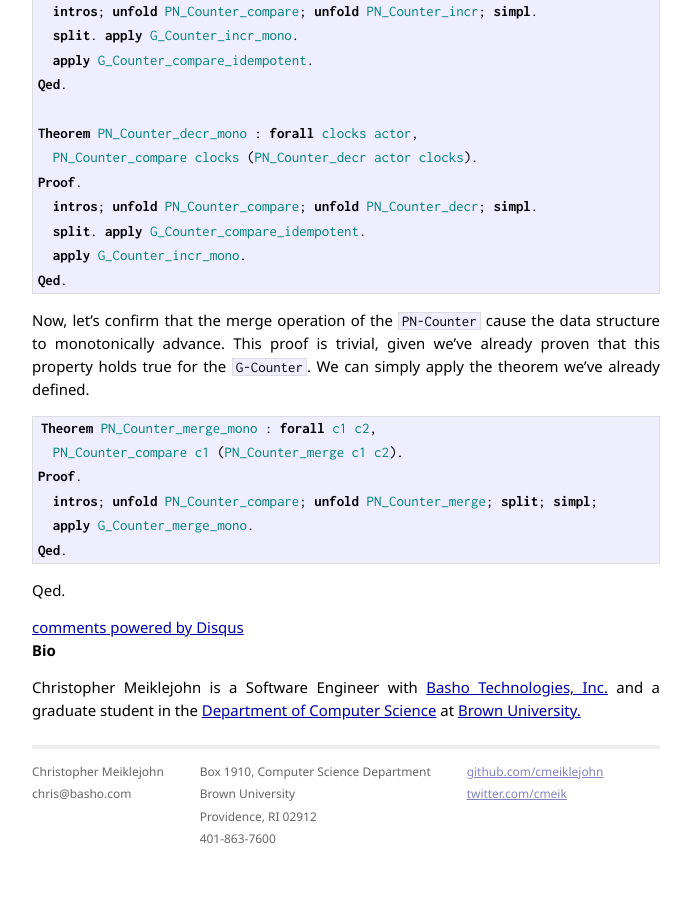
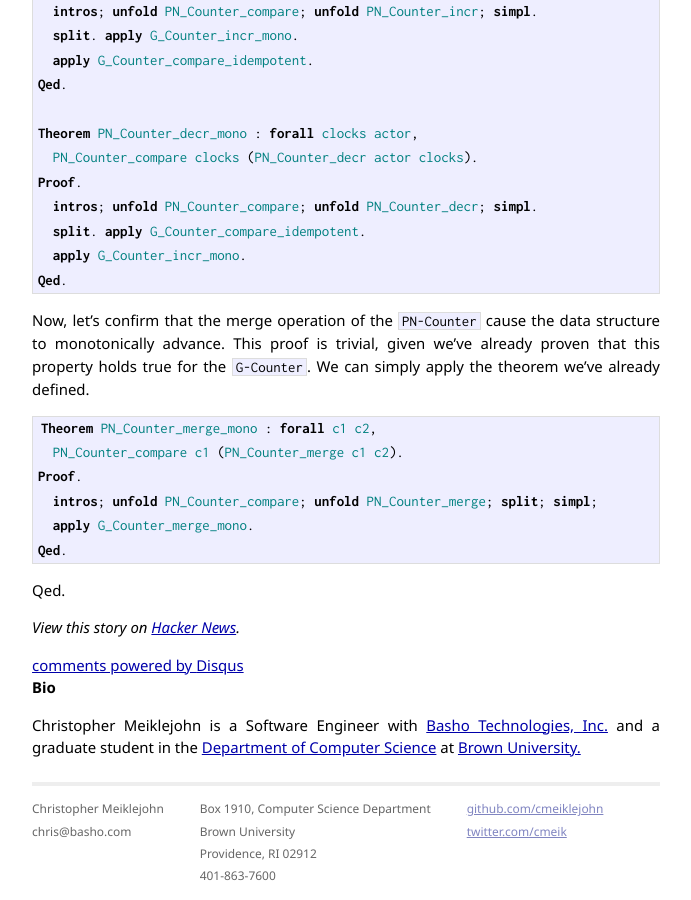
Before and after one commit to cmeiklejohn/cmeiklejohn.github.io, a Jekyll site: the page built from _posts/2013-06-20-distributed-data-structures-pn-counters.markdown, in a window 1280 px wide and 900 px high, scrolled down 2567 px. Shown: the whole window, without its empty margins (294-985 px from the left). Built offline with Jekyll 4.4.1, drawn with Linux system fonts in a browser that asks for light colours; comment, search, counter and statistics services are not loaded; before the commit the page ends 3429 px from its top, so only the background shows below that.

Commit message:
Add HN links.

```diff
--- a/_posts/2013-06-03-erlang-pg2-failure-semantics.markdown
+++ b/_posts/2013-06-03-erlang-pg2-failure-semantics.markdown
@@ -349,9 +349,12 @@ welcome and greatly appreciated!
 __Updated 2013-06-04:__ Added details on how node addition is handled in
 `pg2`.
 
+_View this story on [Hacker News][hn]._
+
 [webmachine]: http://github.com/basho/webmachine
 [riak_core]:  http://github.com/basho/riak_core
 [pg]:         http://erlang.org/doc/man/pg.html
 [pg2]:        http://erlang.org/doc/man/pg2.html
 [races]:      http://erlang.org/pipermail/erlang-questions/2008-April/034161.html
 [partitions]: http://erlang.org/pipermail/erlang-questions/2010-April/050992.html
+[hn]:         https://news.ycombinator.com/item?id=5885987
--- a/_posts/2013-06-05-erlang-gproc-failure-semantics.markdown
+++ b/_posts/2013-06-05-erlang-gproc-failure-semantics.markdown
@@ -353,6 +353,8 @@ Feedback encouraged!
 _Thanks to OJ Reeves and Heinz N. Gies for providing valuable feedback
 on this blog post._
 
+_View this story on [Hacker News][hn]._
+
 [epr]:       http://dl.acm.org/citation.cfm?id=1292520.1292522&coll=DL&dl=GUIDE&CFID=205201430&CFTOKEN=69071722
 [gproc]:     https://github.com/uwiger/gproc
 [previous]:  http://christophermeiklejohn.com/erlang/2013/06/03/erlang-pg2-failure-semantics.html
--- a/_posts/2013-06-11-distributed-data-structures.markdown
+++ b/_posts/2013-06-11-distributed-data-structures.markdown
@@ -291,6 +291,8 @@ __Updated 2013-06-11:__ Added link to slides.
 
 Qed.
 
+_View this story on [Hacker News][hn]._
+
 [slides]: https://speakerdeck.com/cmeiklejohn/distributed-data-structures-in-coq
 [basho]: http://basho.com
 [ricon]: http://ricon.io/archive/2013/east.html
--- a/_posts/2013-06-13-functional-reactive-programming.markdown
+++ b/_posts/2013-06-13-functional-reactive-programming.markdown
@@ -25,6 +25,8 @@ reactive programming:
 
 Qed.
 
+_View this story on [Hacker News][hn]._
+
 [frp]: http://en.wikipedia.org/wiki/Functional_reactive_programming
 [video]: http://www.youtube.com/watch?v=ZOCCzDNsAtI
 [slides]: https://speakerdeck.com/cmeiklejohn/functional-reactive-programming
--- a/_posts/2013-06-20-distributed-data-structures-pn-counters.markdown
+++ b/_posts/2013-06-20-distributed-data-structures-pn-counters.markdown
@@ -159,5 +159,8 @@ Qed.
 
 Qed.
 
+_View this story on [Hacker News][hn]._
+
 [repo]: https://github.com/cmeiklejohn/distributed-data-structures
 [previous]: http://christophermeiklejohn.com/coq/2013/06/11/distributed-data-structures.html
+[hn]: https://news.ycombinator.com/item?id=5913236
```
Also changed, not shown: other parts of _posts/2013-06-05-erlang-gproc-failure-semantics.markdown (+1 -0 lines), other parts of _posts/2013-06-11-distributed-data-structures.markdown (+1 -0 lines), other parts of _posts/2013-06-13-functional-reactive-programming.markdown (+1 -0 lines).
